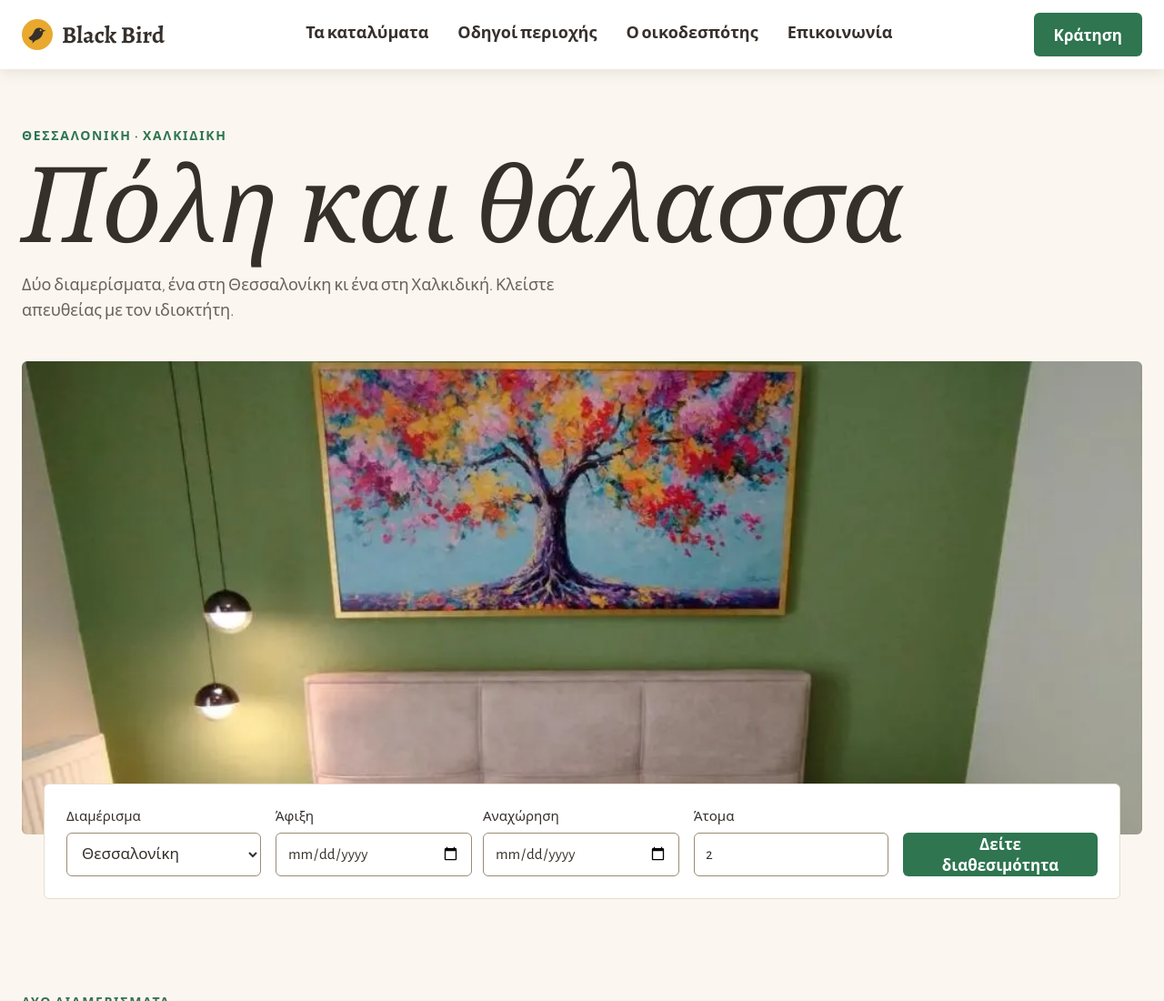
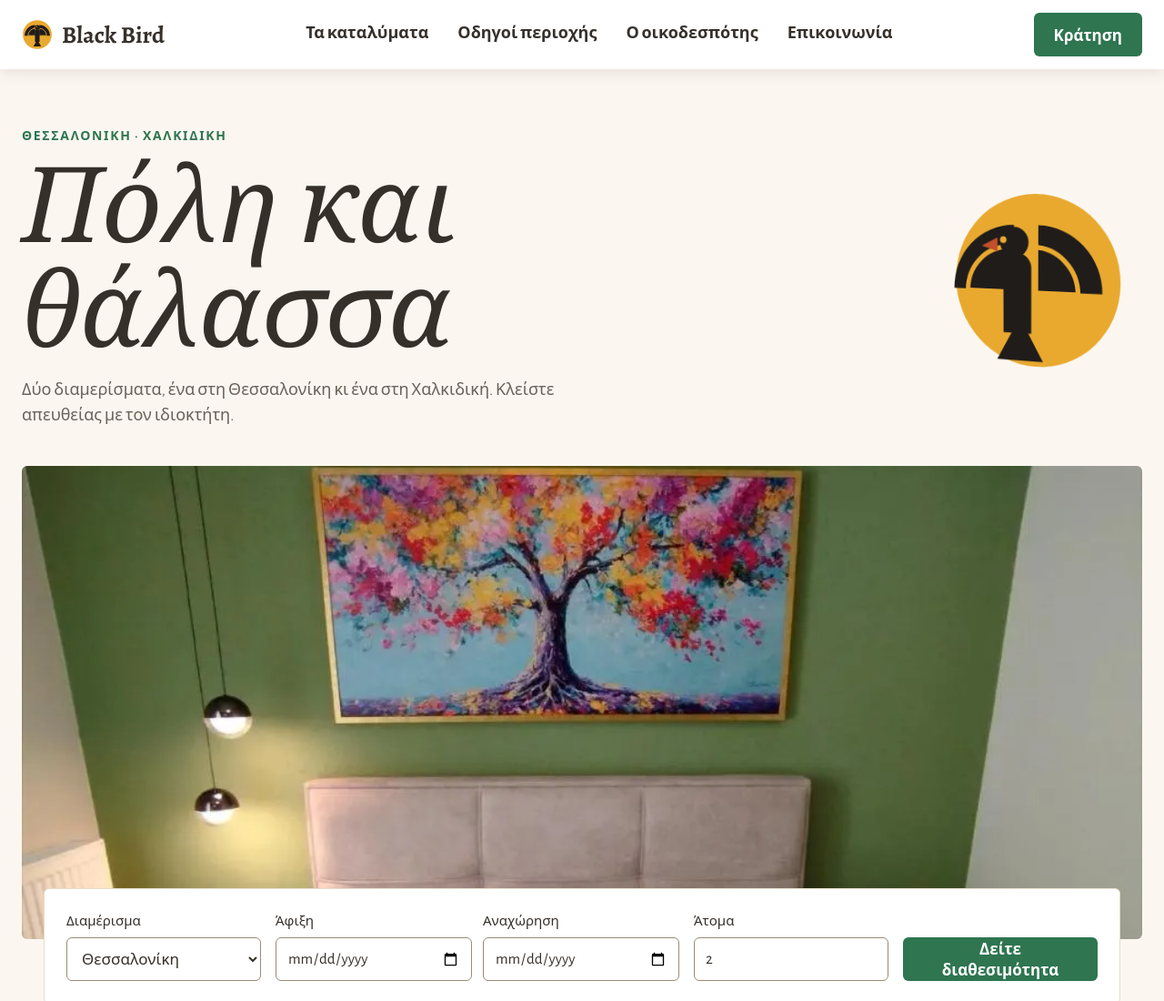
Before and after one commit to LuxuryTravelDMC/apartments-site, an Astro site: page / in a window 1280 px wide. Shown: the top 1100 px of the page at 91% size. Built offline with nearby package versions, Linux system fonts and the light colour scheme; Astro itself is replaced by a stand-in of ours.

Commit message:
Λογότυπο: γεωμετρικός αετός Bauhaus εμπνευσμένος από τον αετό του Πόντου, σε 3D στην αρχική
Co-Authored-By: Claude Opus 5.5 <noreply@anthropic.com>
Claude-Session: https://claude.ai/code/session_01GzTnA7DAMTLoQdjqNimpJJ

```diff
--- /dev/null
+++ b/src/components/Eagle3D.astro
@@ -0,0 +1,42 @@
+---
+// The Black Bird eagle in 3D: each shape sits at its own depth and the whole
+// mark tilts with the mouse (or sways gently by itself). Pure CSS + a few
+// lines of script, no 3D library. Turns still for "reduce motion" users.
+---
+<div class="e3d" data-e3d role="img" aria-label="Το σήμα του Black Bird: γεωμετρικός αετός">
+  <div class="e3d__rig" data-rig>
+    <div class="e3d__l" style="--z:-40px"><svg viewBox="0 0 240 240"><circle cx="120" cy="120" r="112" fill="#E9A92F"/></svg></div>
+    <div class="e3d__l" style="--z:-8px"><svg viewBox="0 0 240 240"><path d="M104 128 L22 128 A82 82 0 0 1 104 46 Z" fill="#1F1C1A"/><path d="M136 128 L218 128 A82 82 0 0 0 136 46 Z" fill="#1F1C1A"/></svg></div>
+    <div class="e3d__l" style="--z:6px"><svg viewBox="0 0 240 240"><path d="M104 128 L48 128 A56 56 0 0 1 104 72" fill="none" stroke="#E9A92F" stroke-width="6"/><path d="M136 128 L192 128 A56 56 0 0 0 136 72" fill="none" stroke="#E9A92F" stroke-width="6"/></svg></div>
+    <div class="e3d__l" style="--z:12px"><svg viewBox="0 0 240 240"><path d="M120 158 L90 212 L150 212 Z" fill="#1F1C1A"/></svg></div>
+    <div class="e3d__l" style="--z:20px"><svg viewBox="0 0 240 240"><path d="M102 176 L102 96 A18 18 0 0 1 138 96 L138 176 Z" fill="#1F1C1A"/></svg></div>
+    <div class="e3d__l" style="--z:34px"><svg viewBox="0 0 240 240"><circle cx="122" cy="64" r="18" fill="#1F1C1A"/></svg></div>
+    <div class="e3d__l" style="--z:46px"><svg viewBox="0 0 240 240"><path d="M106 58 L86 68 L106 74 Z" fill="#C24F2B"/></svg></div>
+    <div class="e3d__l" style="--z:52px"><svg viewBox="0 0 240 240"><circle cx="116" cy="60" r="4" fill="#E9A92F"/></svg></div>
+  </div>
+</div>
+<script>
+  document.querySelectorAll<HTMLElement>('[data-e3d]').forEach((box) => {
+    const rig = box.querySelector<HTMLElement>('[data-rig]')!;
+    if (matchMedia('(prefers-reduced-motion: reduce)').matches) return;
+    const set = (x: number, y: number) => (rig.style.transform = `rotateX(${y}deg) rotateY(${x}deg)`);
+    let follow = false, t = 0;
+    window.addEventListener('pointermove', (e) => {
+      if (e.pointerType !== 'mouse') return;
+      follow = true;
+      const r = box.getBoundingClientRect();
+      const x = Math.max(-1, Math.min(1, (e.clientX - (r.left + r.width / 2)) / 500));
+      const y = Math.max(-1, Math.min(1, (e.clientY - (r.top + r.height / 2)) / 500));
+      set(x * 28, -y * 20);
+    }, { passive: true });
+    document.addEventListener('pointerleave', () => (follow = false));
+    const loop = () => { if (!follow) { t += 0.012; set(Math.sin(t) * 20, Math.cos(t * 0.8) * 8); } requestAnimationFrame(loop); };
+    loop();
+  });
+</script>
+<style>
+  .e3d { width: 100%; aspect-ratio: 1; perspective: 900px; display: flex; align-items: center; justify-content: center; }
+  .e3d__rig { position: relative; width: 82%; height: 82%; transform-style: preserve-3d; transition: transform .15s ease-out; }
+  .e3d__l { position: absolute; inset: 0; transform: translateZ(var(--z)); }
+  .e3d__l svg { width: 100%; height: 100%; display: block; overflow: visible; }
+</style>
--- /dev/null
+++ b/src/components/EagleMark.astro
@@ -0,0 +1,18 @@
+---
+// The Black Bird mark: a geometric eagle (Bauhaus shapes, inspired by the
+// eagle of Pontus), black on a honey-gold circle. Used in the menu.
+interface Props { size?: number; class?: string }
+const { size = 34, class: cls } = Astro.props;
+---
+<svg class={cls} width={size} height={size} viewBox="0 0 240 240" aria-hidden="true">
+  <circle cx="120" cy="120" r="112" fill="#E9A92F"/>
+  <path d="M104 128 L22 128 A82 82 0 0 1 104 46 Z" fill="#1F1C1A"/>
+  <path d="M136 128 L218 128 A82 82 0 0 0 136 46 Z" fill="#1F1C1A"/>
+  <path d="M104 128 L48 128 A56 56 0 0 1 104 72" fill="none" stroke="#E9A92F" stroke-width="6"/>
+  <path d="M136 128 L192 128 A56 56 0 0 0 136 72" fill="none" stroke="#E9A92F" stroke-width="6"/>
+  <path d="M120 158 L90 212 L150 212 Z" fill="#1F1C1A"/>
+  <path d="M102 176 L102 96 A18 18 0 0 1 138 96 L138 176 Z" fill="#1F1C1A"/>
+  <circle cx="122" cy="64" r="18" fill="#1F1C1A"/>
+  <path d="M106 58 L86 68 L106 74 Z" fill="#C24F2B"/>
+  <circle cx="116" cy="60" r="4" fill="#E9A92F"/>
+</svg>
--- a/src/components/Header.astro
+++ b/src/components/Header.astro
@@ -1,6 +1,7 @@
 ---
 // The menu at the top: white with a soft shadow, stays at the top while scrolling.
 import { site, nav } from '../data/site';
+import EagleMark from './EagleMark.astro';
 interface Props { theme?: 'city' | 'sea' }
 const { theme } = Astro.props;
 const here = Astro.url.pathname.replace(/\.html$/, '');
@@ -8,7 +9,7 @@ const here = Astro.url.pathname.replace(/\.html$/, '');
 <header class="top" data-top>
   <div class="wrap top__in">
     <a class="top__logo" href="/">
-      <svg class="top__mark" viewBox="0 0 32 32" aria-hidden="true"><circle cx="16" cy="16" r="16" fill="#E9A92F"/><path d="M7 19c3-1 5-4 6-7 1-2 3-3 5-3 2 0 3 1 4 2l3 1-3 1c0 4-3 8-8 9l-3 3v-3c-2 0-3-1-4-3z" fill="#36302B"/><circle cx="19.5" cy="11.5" r="1" fill="#E9A92F"/></svg>
+      <EagleMark class="top__mark" />
       {site.name}
     </a>
     <nav aria-label="Κύριο μενού" class="top__nav">
--- a/src/pages/index.astro
+++ b/src/pages/index.astro
@@ -3,14 +3,20 @@ import Base from '../layouts/Base.astro';
 import StayCard from '../components/StayCard.astro';
 import BookingBox from '../components/BookingBox.astro';
 import Photo from '../components/Photo.astro';
+import Eagle3D from '../components/Eagle3D.astro';
 import { site } from '../data/site';
 import { stays, guides, reviews, ratings } from '../data/stays';
 ---
 <Base title={`${site.name} · Διαμερίσματα σε Θεσσαλονίκη και Χαλκιδική`}>
   <section class="wrap hero">
-    <div class="label">Θεσσαλονίκη · Χαλκιδική</div>
-    <h1 class="hero__title">Πόλη και θάλασσα</h1>
-    <p class="hero__lead muted">Δύο διαμερίσματα, ένα στη Θεσσαλονίκη κι ένα στη Χαλκιδική. Κλείστε απευθείας με τον ιδιοκτήτη.</p>
+    <div class="hero__top">
+      <div class="hero__text">
+        <div class="label">Θεσσαλονίκη · Χαλκιδική</div>
+        <h1 class="hero__title">Πόλη και θάλασσα</h1>
+        <p class="hero__lead muted">Δύο διαμερίσματα, ένα στη Θεσσαλονίκη κι ένα στη Χαλκιδική. Κλείστε απευθείας με τον ιδιοκτήτη.</p>
+      </div>
+      <div class="hero__eagle"><Eagle3D /></div>
+    </div>
     <div class="hero__photo"><Photo name={site.heroPhoto} alt="Το υπνοδωμάτιο του Phoenix Apartment στη Θεσσαλονίκη" eager sizes="(max-width: 1280px) 100vw, 1232px" /></div>
     <BookingBox layout="bar" />
   </section>
@@ -69,6 +75,9 @@ import { stays, guides, reviews, ratings } from '../data/stays';
 </Base>
 <style>
   .hero { padding-top: 64px; }
+  .hero__top { display: flex; flex-wrap: wrap; align-items: center; justify-content: space-between; gap: 24px; }
+  .hero__text { flex: 999 1 520px; min-width: 0; }
+  .hero__eagle { flex: 0 0 260px; margin-bottom: 24px; }
   .hero__title { font-style: italic; font-weight: 500; font-size: clamp(56px, 9vw, 120px); line-height: 1; margin: 8px 0 16px; }
   .hero__lead { max-width: 620px; margin-bottom: 40px; }
   .hero__photo { height: 520px; }
@@ -87,6 +96,7 @@ import { stays, guides, reviews, ratings } from '../data/stays';
   @media (max-width: 700px) {
     .hero { padding-top: 40px; }
     .hero__photo { height: 300px; }
+    .hero__eagle { display: none; }
     .host__photo { flex-basis: 100%; height: 260px; }
   }
 </style>
```
Also changed, not shown: public/favicon.svg.
